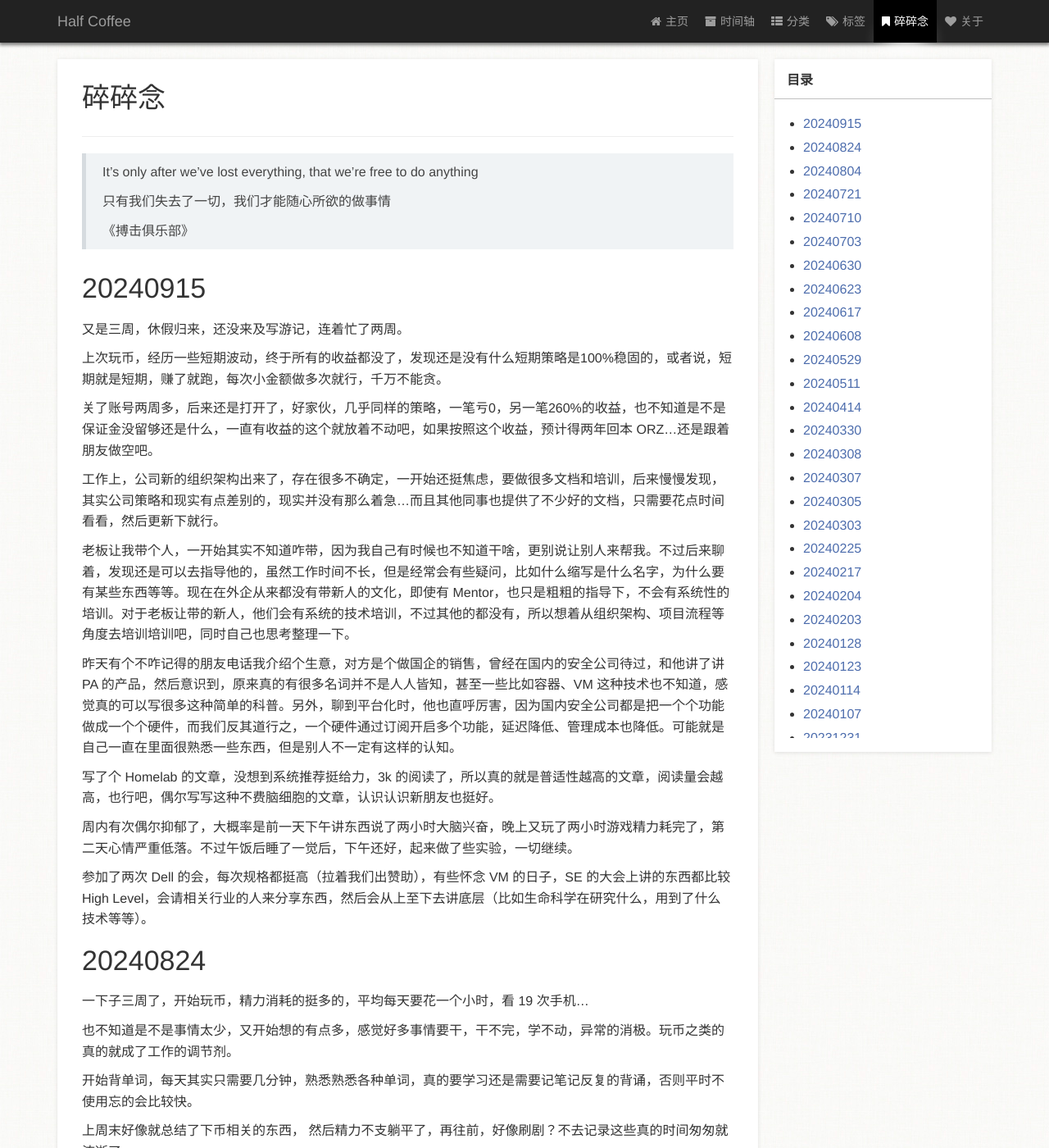
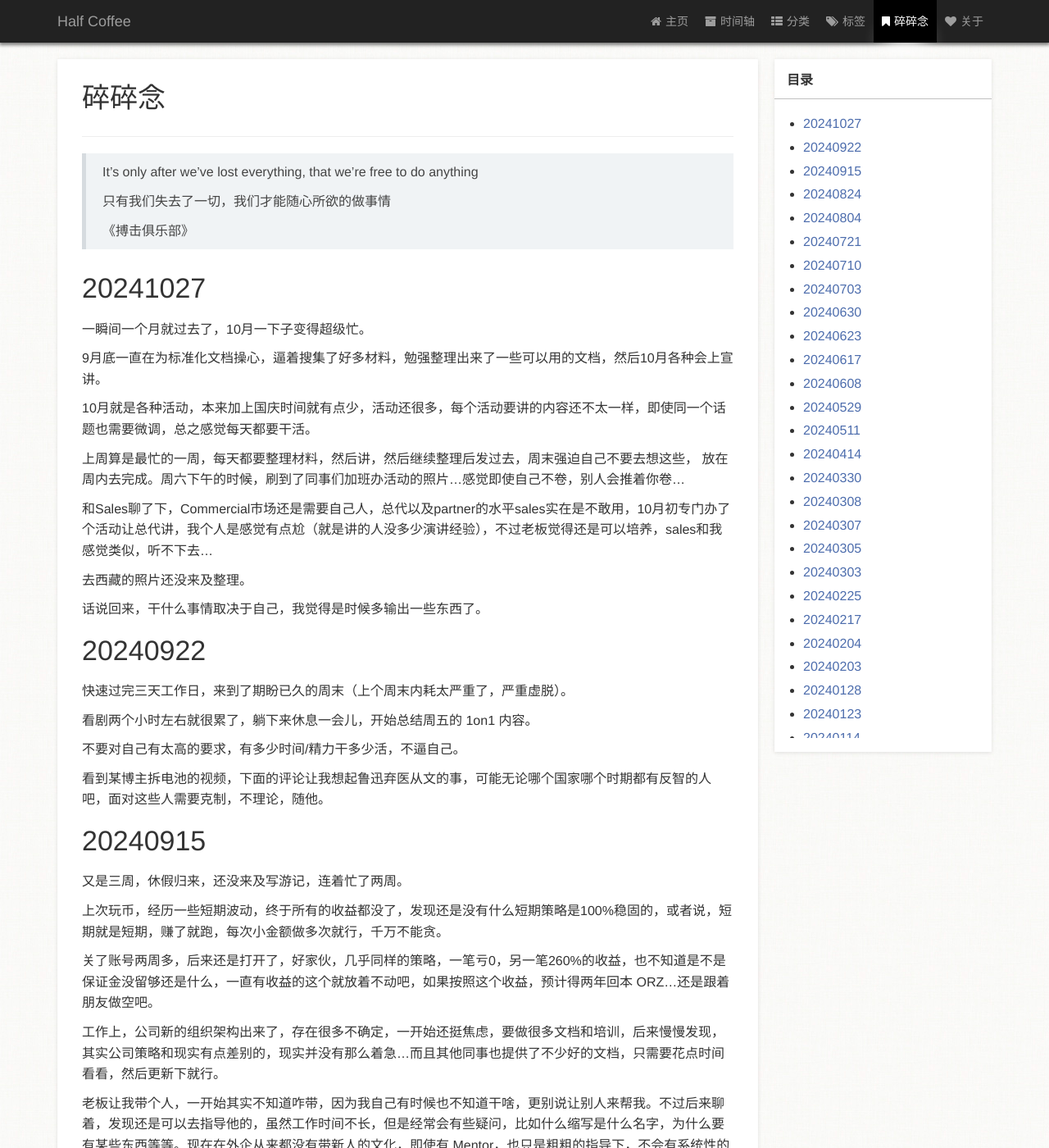
Before and after one commit to zm1990s/halfcoffee, a Jekyll site: the page built from page/3碎碎念.md, in a window 1280 px wide and 1400 px high. Shown: the whole window at 82% size. Built offline with Jekyll 4.4.1, drawn with Linux system fonts in a browser that asks for light colours; a style sheet for code colours, icons or effects is not loaded.

Commit message:
20241027

```diff
--- a/page/3碎碎念.md
+++ b/page/3碎碎念.md
@@ -15,6 +15,32 @@ type: page
 > 《搏击俱乐部》
 
 
+
+# 20241027
+
+一瞬间一个月就过去了，10月一下子变得超级忙。
+
+9月底一直在为标准化文档操心，逼着搜集了好多材料，勉强整理出来了一些可以用的文档，然后10月各种会上宣讲。
+
+10月就是各种活动，本来加上国庆时间就有点少，活动还很多，每个活动要讲的内容还不太一样，即使同一个话题也需要微调，总之感觉每天都要干活。
+
+上周算是最忙的一周，每天都要整理材料，然后讲，然后继续整理后发过去，周末强迫自己不要去想这些， 放在周内去完成。周六下午的时候，刷到了同事们加班办活动的照片...感觉即使自己不卷，别人会推着你卷...
+
+和Sales聊了下，Commercial市场还是需要自己人，总代以及partner的水平sales实在是不敢用，10月初专门办了个活动让总代讲，我个人是感觉有点尬（就是讲的人没多少演讲经验），不过老板觉得还是可以培养，sales和我感觉类似，听不下去...
+
+去西藏的照片还没来及整理。
+
+话说回来，干什么事情取决于自己，我觉得是时候多输出一些东西了。
+
+# 20240922
+
+快速过完三天工作日，来到了期盼已久的周末（上个周末内耗太严重了，严重虚脱）。
+
+看剧两个小时左右就很累了，躺下来休息一会儿，开始总结周五的 1on1 内容。
+
+不要对自己有太高的要求，有多少时间/精力干多少活，不逼自己。
+
+看到某博主拆电池的视频，下面的评论让我想起鲁迅弃医从文的事，可能无论哪个国家哪个时期都有反智的人吧，面对这些人需要克制，不理论，随他。
 
 # 20240915
 
```
Also changed, not shown: _posts/2024-07-27-btc.markdown (+10 -0 lines).
